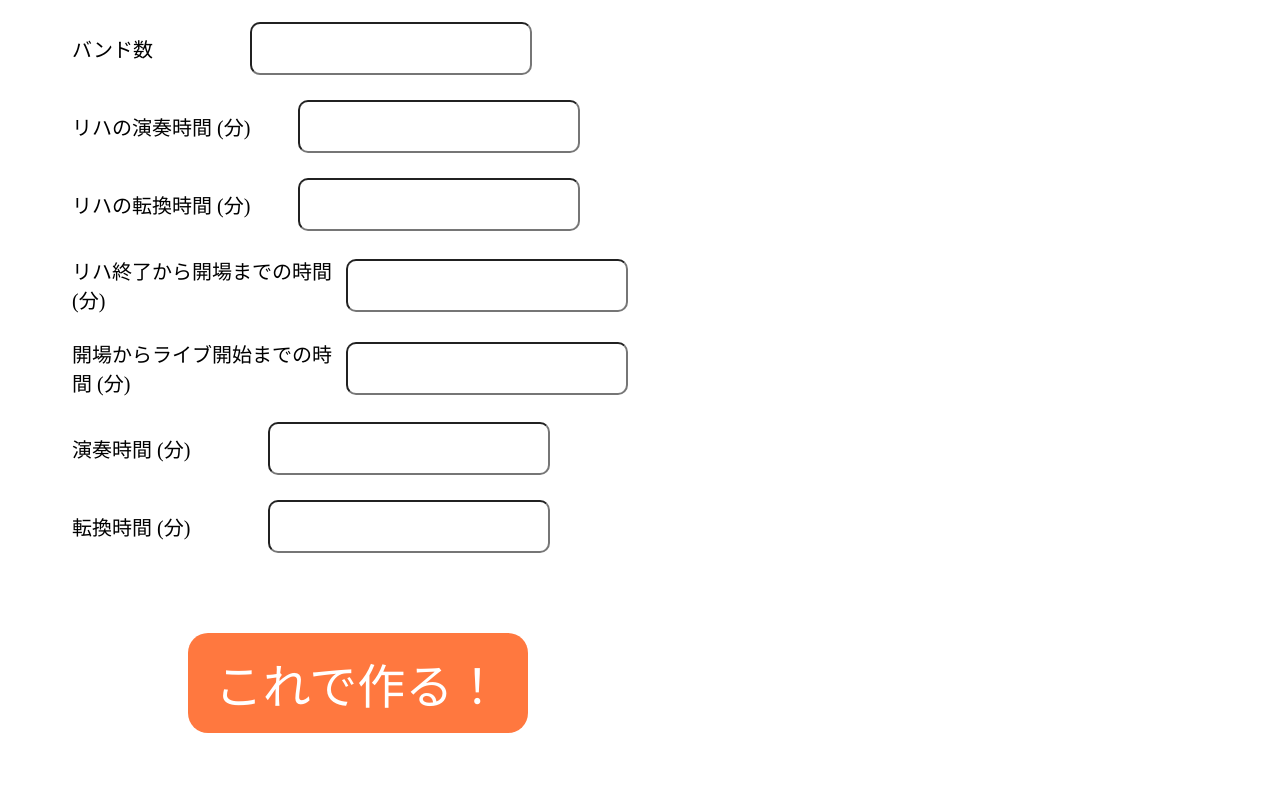
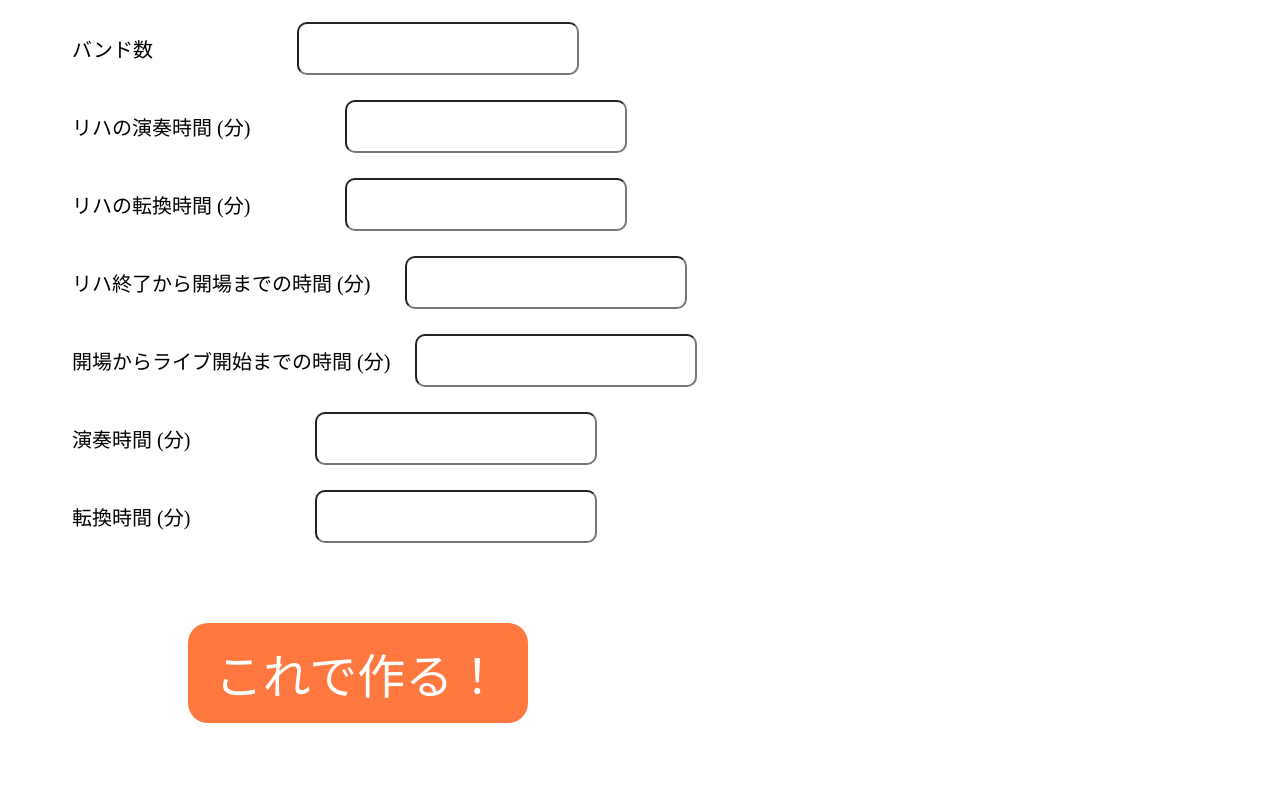
Before and after one commit to kokokoko0825/timetable, a website built with webpack: page src/index.html in a window 1280 px wide. Shown: the part 271-1061 px from the top of the page. Built offline with nearby package versions, Linux system fonts and the light colour scheme.

Commit message:
feat: update text frame width for improved layout

```diff
--- a/src/index.css
+++ b/src/index.css
@@ -73,7 +73,7 @@ th {
 .textFrame {
     display: flex;
     justify-content: space-between;
-    width: 556px;
+    width: 650px;
     height: auto;
     align-items: center;
     padding-top: 1.5625rem;
```
